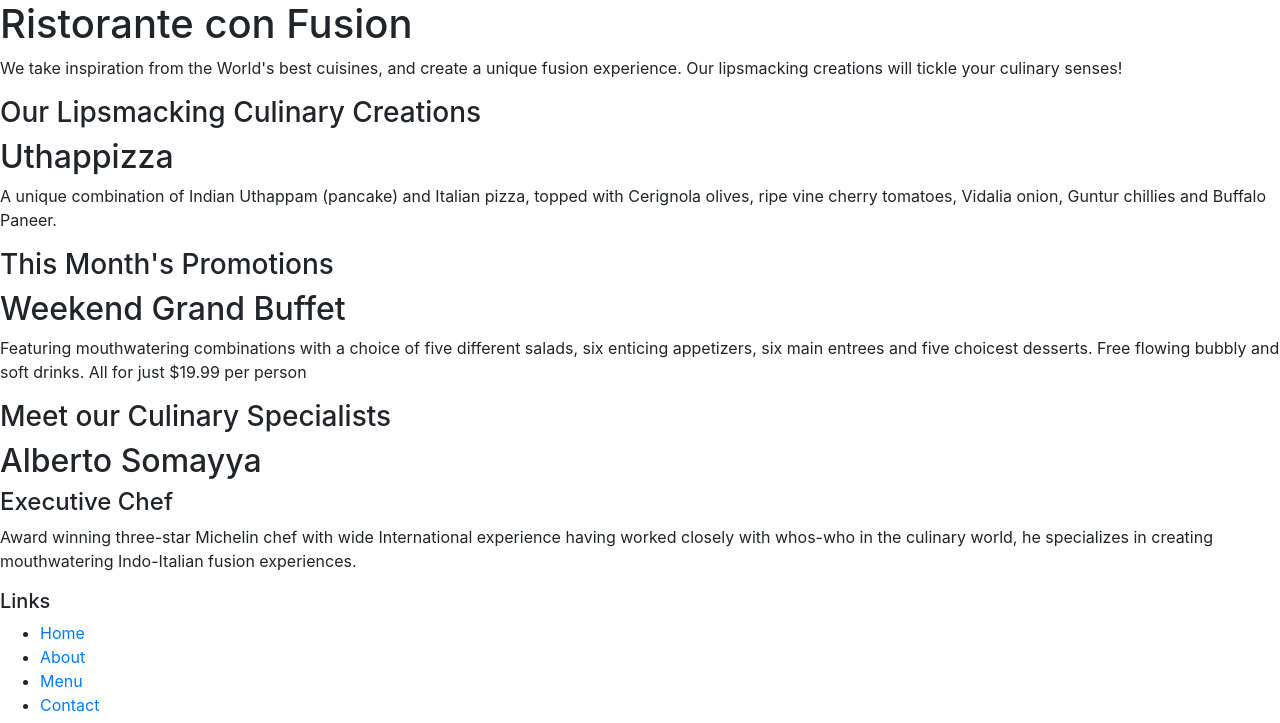
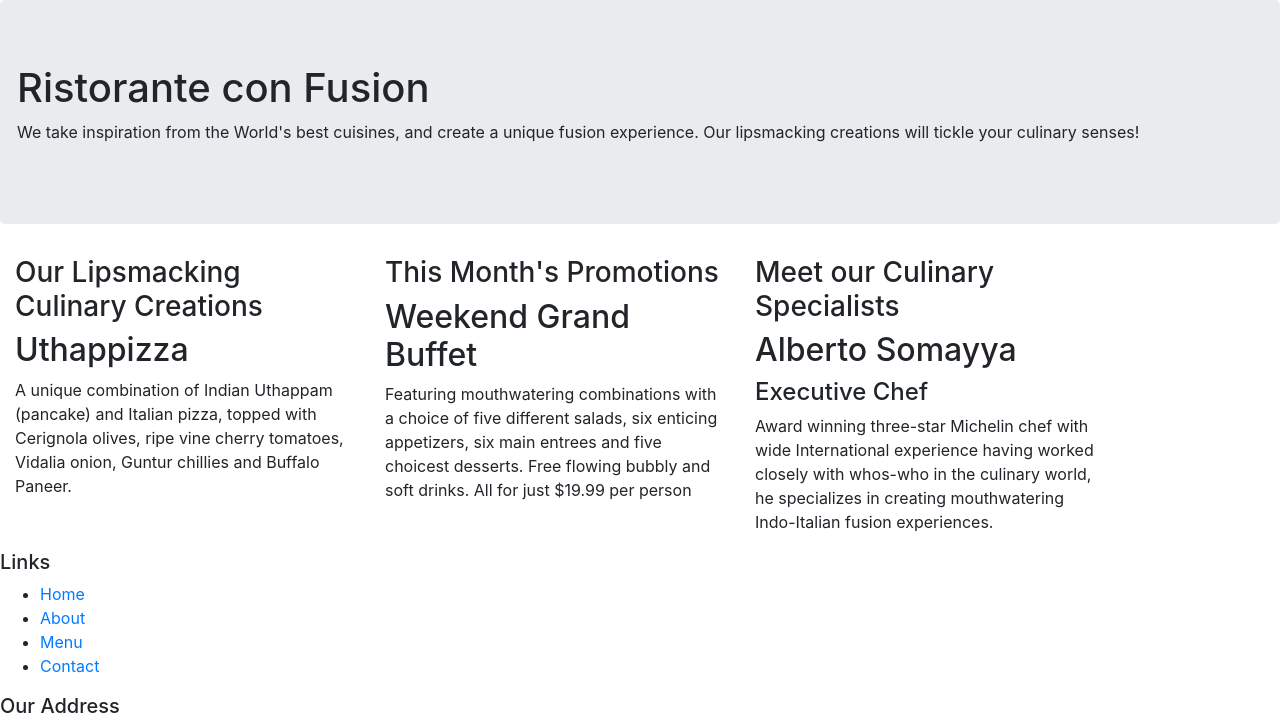
Before and after one commit to RohitNaikade1/Bootstrap-learning-specialization-course, a website: page index.html in a window 1280 px wide. Shown: the top 723 px of the page. Drawn offline with nearby package versions, Linux system fonts and the light colour scheme.

Commit message:
fourth commit

```diff
--- a/index.html
+++ b/index.html
@@ -14,8 +14,8 @@
 
 <body>
 
-    <header>
-        <div>
+    <header class="header jumbotron">
+        <div class="row">
             <div>
                 <div>
                     <h1>Ristorante con Fusion</h1>
@@ -27,8 +27,8 @@
         </div>
     </header>
 
-    <div>
-        <div>
+    <div class="container row">
+        <div class="col-lg-4 col-md-4 col-sm-4">
             <div>
                 <h3>Our Lipsmacking Culinary Creations</h3>
             </div>
@@ -37,9 +37,7 @@
                 <p>A unique combination of Indian Uthappam (pancake) and Italian pizza, topped with Cerignola olives, ripe vine cherry tomatoes, Vidalia onion, Guntur chillies and Buffalo Paneer.</p>
             </div>
         </div>
-
-
-        <div>
+        <div class="col-lg-4 col-md-4 col-sm-4">
             <div>
                 <h3>This Month's Promotions</h3>
             </div>
@@ -49,7 +47,7 @@
             </div>
         </div>
 
-        <div>
+        <div class="col-lg-4 col-md-4 col-sm-4">
             <div>
                 <h3>Meet our Culinary Specialists</h3>
             </div>
```
